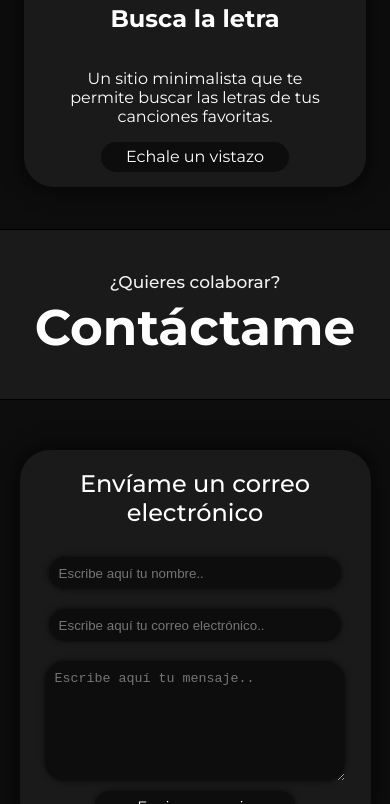
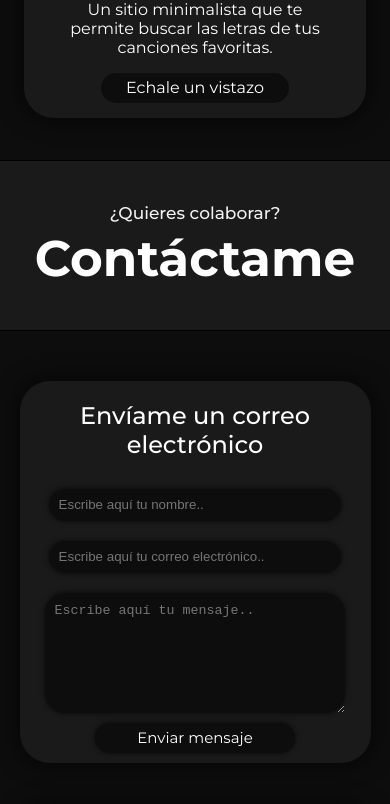
Before and after one commit to PabloLiguoriPorras/plp, a plain HTML site: page index-es.html in a window 390 px wide. Shown: the part 2192-2996 px from the top of the page. Drawn offline with Linux system fonts and the light colour scheme; a web font is replaced by a local one.

Commit message:
Add files via upload

```diff
--- a/index-es.html
+++ b/index-es.html
@@ -99,7 +99,6 @@
         <div class="cards">
             <div class="pro1">
                 <img src="img/napsta-logo.png" alt="">
-                <h1>Busca la letra</h1>
                 <p>Un sitio minimalista que te permite buscar las letras de tus canciones favoritas.</p>
                 <a href="https://pabloliguoriporras.github.io/Napsta-Finder">Echale un vistazo</a>
             </div>
--- a/styles/media.css
+++ b/styles/media.css
@@ -509,12 +509,6 @@ progress::-webkit-progress-value
     border-radius: 10px;
 }
 
-.cards h1
-{
-    width: 90%;
-    height: 10%;
-}
-
 .cards p
 {
     width: 90%;
--- a/styles/style.css
+++ b/styles/style.css
@@ -573,12 +573,6 @@ progress::-webkit-progress-value
     background-color: var(--bg2);
 }
 
-.cards h1
-{
-    width: 90%;
-    height: 10%;
-}
-
 .cards p
 {
     width: 90%;
```
Also changed, not shown: index-ita.html (+0 -1 lines), index.html (+0 -1 lines).
